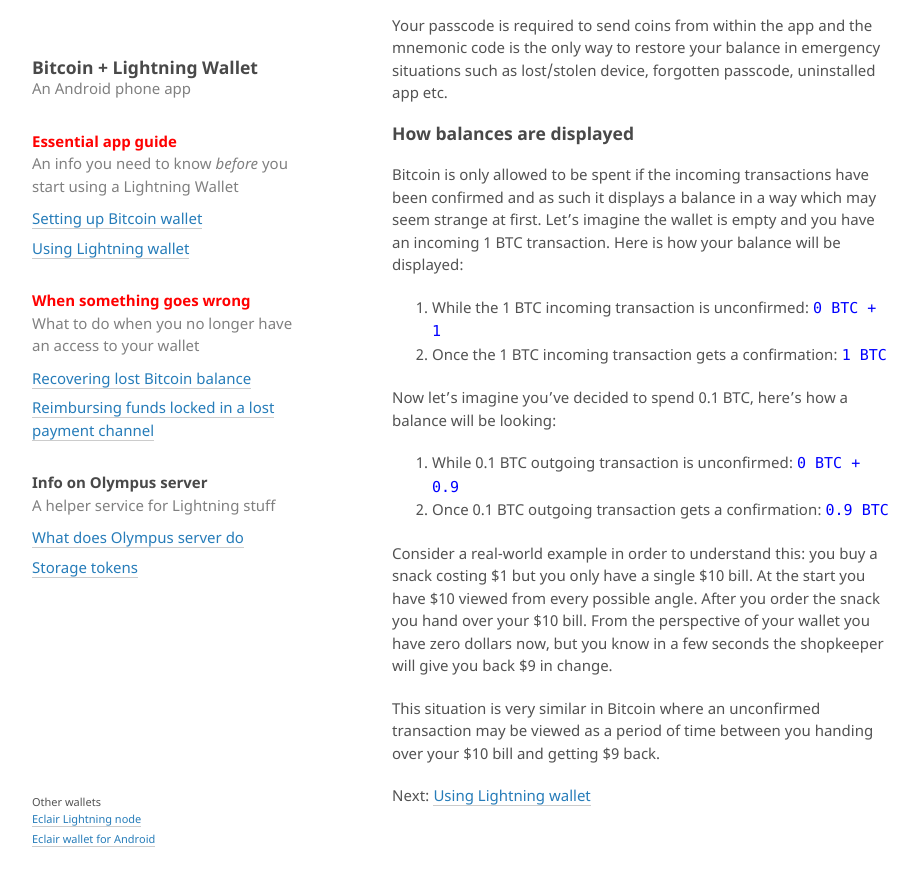
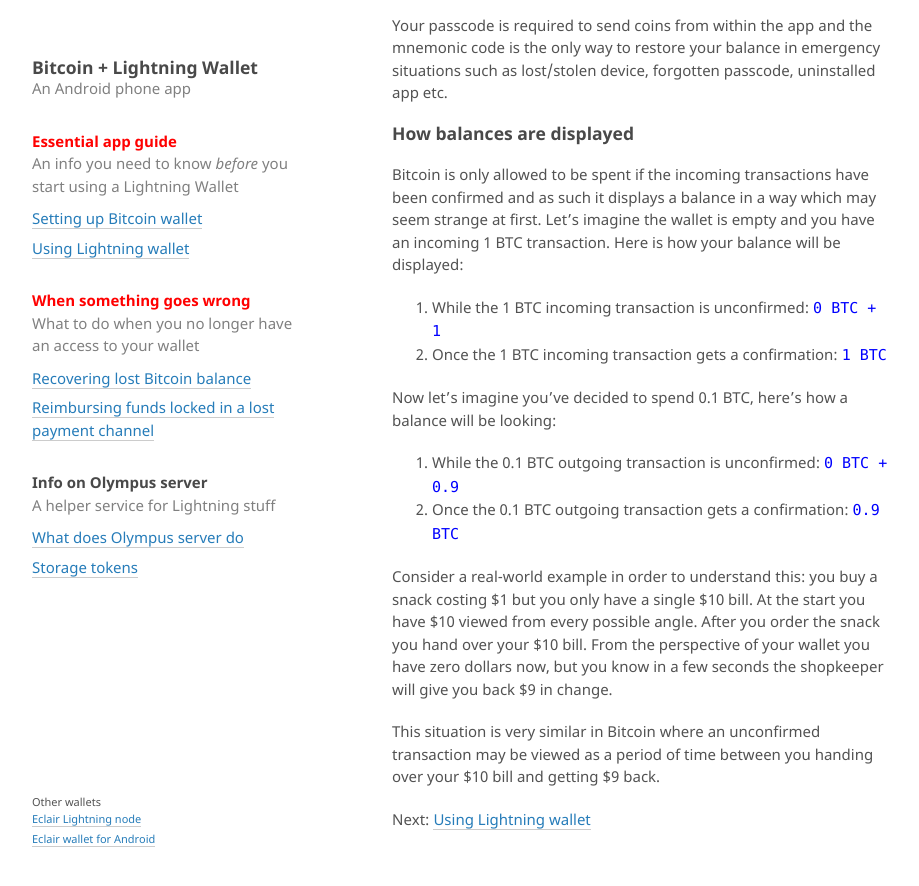
Before and after one commit to takaya-imai/lnwallet-site, a Jekyll site: the page built from setting-up-bitcoin-wallet.md, in a window 1280 px wide and 900 px high, scrolled down 977 px. Shown: the top 886 px of the window, without its empty margins (178-1097 px from the left). Built offline with Jekyll 4.4.1, drawn with Linux system fonts in a browser that asks for light colours; our own code applies the rules of GitHub Pages for plain Markdown files.

Commit message:
Added "the" for consistency

```diff
--- a/setting-up-bitcoin-wallet.md
+++ b/setting-up-bitcoin-wallet.md
@@ -34,8 +34,8 @@ Bitcoin is only allowed to be spent if the incoming transactions have been confi
 
 Now let's imagine you've decided to spend 0.1 BTC, here's how a balance will be looking:
 
-1. While 0.1 BTC outgoing transaction is unconfirmed: `0 BTC + 0.9`
-2. Once 0.1 BTC outgoing transaction gets a confirmation: `0.9 BTC`
+1. While the 0.1 BTC outgoing transaction is unconfirmed: `0 BTC + 0.9`
+2. Once the 0.1 BTC outgoing transaction gets a confirmation: `0.9 BTC`
 
 Consider a real-world example in order to understand this: you buy a snack costing $1 but you only have a single $10 bill. At the start you have $10 viewed from every possible angle. After you order the snack you hand over your $10 bill. From the perspective of your wallet you have zero dollars now, but you know in a few seconds the shopkeeper will give you back $9 in change.
 
```
